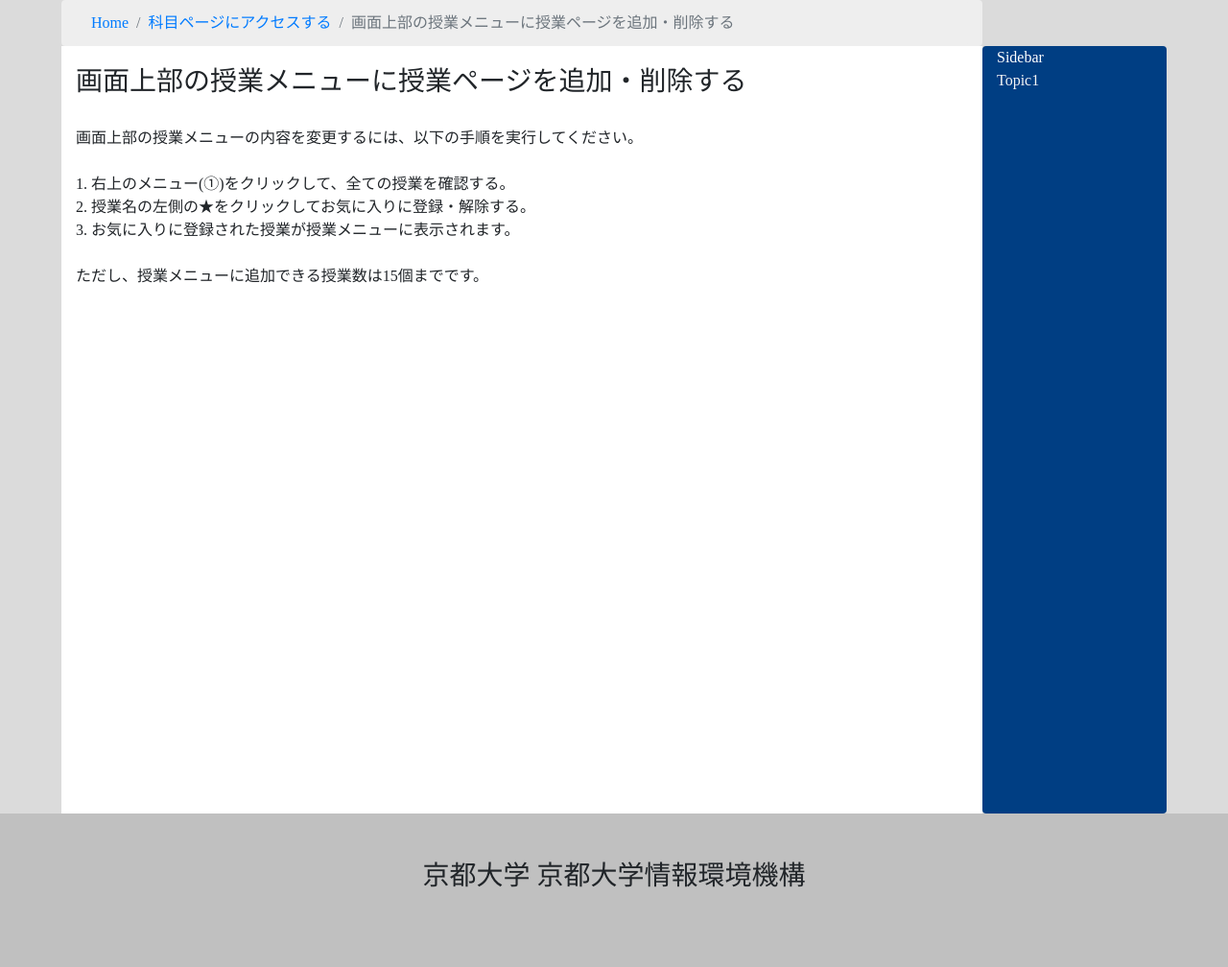
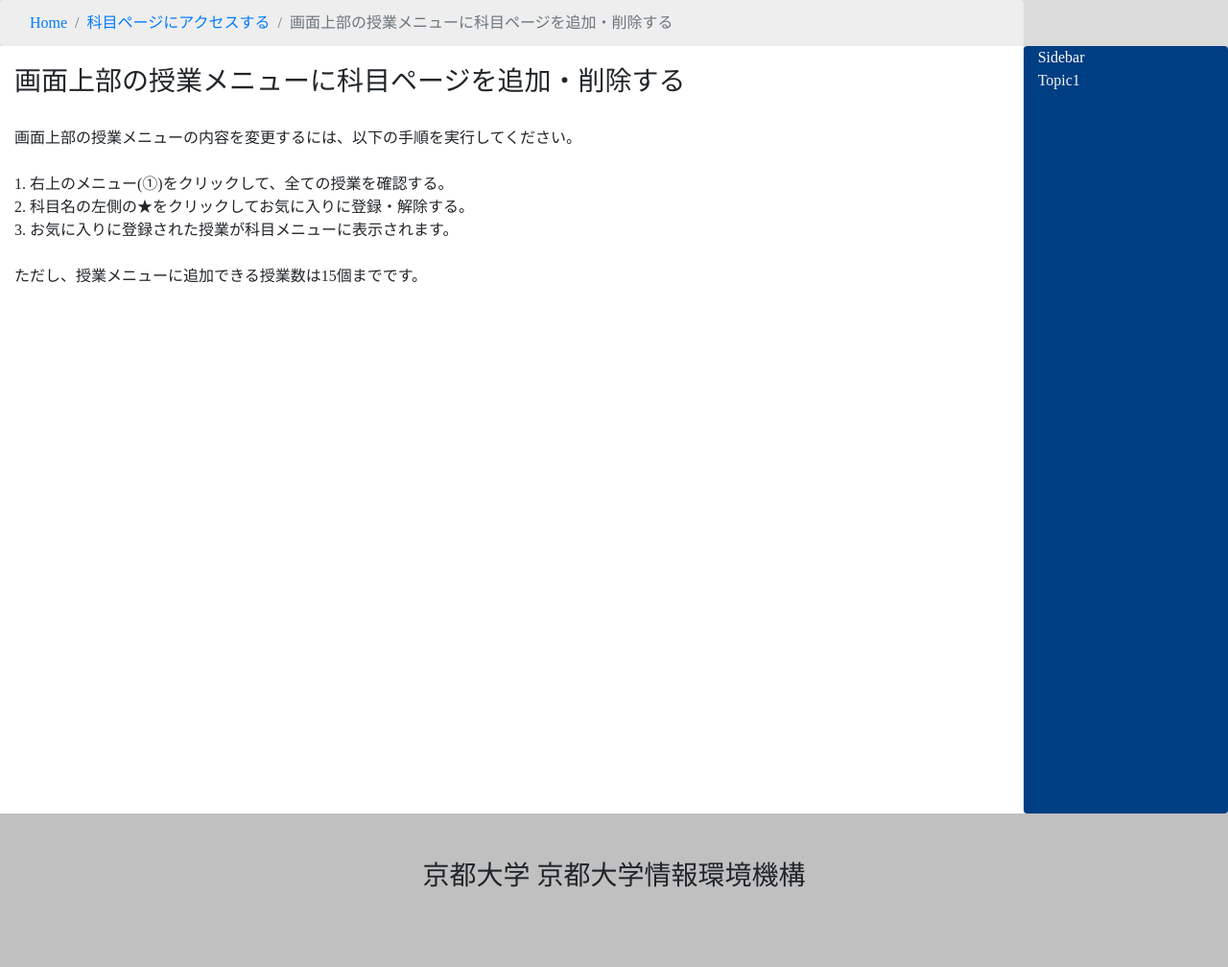
Before and after one commit to kyoto-u/student-guidebook, a Python web app: template templates/add_coursesite.htm in a window 1280 px wide. Shown: the part 56-1064 px from the top of the page at 96% size. Run offline with Jinja, Linux system fonts and the light colour scheme; the template is opened without the code that fills it, so the values that code supplies are empty; some libraries are stand-ins or nearby versions.

Commit message:
style文の除去

```diff
--- a/templates/add_coursesite.htm
+++ b/templates/add_coursesite.htm
@@ -31,25 +31,25 @@
     <nav class="navbar navbar-dark ">
         <a href="#" class="navbar-brand">PandA</a>
     </nav>
-    <div class="container-fluid" style="max-width: 90vw;">
+    <div class="container-fluid">
         <div class="row">
             <div class="col-md-10 col-sm-12 rounded" id="BreadCrumb">
                 <ol class="breadcrumb my-auto">
                     <li class="breadcrumb-item"><a href="#">Home</a></li>
                     <li class="breadcrumb-item"><a href="#">科目ページにアクセスする</a></li>
-                    <li class="breadcrumb-item active" aria-current="page">画面上部の授業メニューに授業ページを追加・削除する</li>
+                    <li class="breadcrumb-item active" aria-current="page">画面上部の授業メニューに科目ページを追加・削除する</li>
                 </ol>
             </div>
             <div class="col-md-10 col-sm-12" id="Main">
                 <div>
-                    <h3 class="Article_title">画面上部の授業メニューに授業ページを追加・削除する</h3>
+                    <h3 class="Article_title">画面上部の授業メニューに科目ページを追加・削除する</h3>
                     <div
                         class="title instructions screensteps-textblock screensteps-wrapper--introduction screensteps-wrapper">
                         画面上部の授業メニューの内容を変更するには、以下の手順を実行してください。<br>
                         <div class="my-4">
                             1. 右上のメニュー(&#9312;)をクリックして、全ての授業を確認する。<br>
-                            2. 授業名の左側の&#9733;をクリックしてお気に入りに登録・解除する。<br>
-                            3. お気に入りに登録された授業が授業メニューに表示されます。<br>
+                            2. 科目名の左側の&#9733;をクリックしてお気に入りに登録・解除する。<br>
+                            3. お気に入りに登録された授業が科目メニューに表示されます。<br>
                         </div>
                         ただし、授業メニューに追加できる授業数は15個までです。
                     </div>
--- a/templates/assignment_details.htm
+++ b/templates/assignment_details.htm
@@ -25,12 +25,13 @@
     <script src="../static/bootstrap/js/bootstrap.js"></script>
     <script src="https://kit.fontawesome.com/7bb95e7ca3.js" crossorigin="anonymous"></script>
 </head>
+<!--checked-->
 
 <body>
     <nav class="navbar navbar-dark">
         <a href="#" class="navbar-brand">PandA</a>
     </nav>
-    <div class="container-fluid" style="max-width: 90vw;">
+    <div class="container-fluid">
         <div class="row">
             <div class="col-md-10 col-sm-12 rounded" id="BreadCrumb">
                 <div>
--- a/templates/assignment_list.htm
+++ b/templates/assignment_list.htm
@@ -31,18 +31,19 @@
     <nav class="navbar navbar-dark ">
         <a href="#" class="navbar-brand">PandA</a>
     </nav>
-    <div class="container-fluid" style="max-width: 90vw;">
+    <div class="container-fluid">
         <div class="row">
             <div class="col-md-10 col-sm-12 rounded" id="BreadCrumb">
                 <ol class="breadcrumb my-auto">
                     <li class="breadcrumb-item"><a href="#">Home</a></li>
                     <li class="breadcrumb-item"><a href="#">「課題」欄で課題を提出する</a></li>
-                    <li class="breadcrumb-item active" aria-current="page">課題一覧表の見方</li>
+                    <li class="breadcrumb-item active" aria-current="page">課題一覧表の見方（提出状態などの各列の説明，ソート)</li>
                 </ol>
             </div>
             <div class="col-md-10 col-sm-12" id="Main">
                 <div>
                     <h3 class="Article_title">
+                        課題一覧表の見方（提出状態などの各列の説明，ソート)
                     </h3>
                     <div
                         class="title instructions screensteps-textblock screensteps-wrapper--introduction screensteps-wrapper">
--- a/templates/assignment_submisson_process.htm
+++ b/templates/assignment_submisson_process.htm
@@ -31,7 +31,7 @@
     <nav class="navbar navbar-dark ">
         <a href="#" class="navbar-brand">PandA</a>
     </nav>
-    <div class="container-fluid" style="max-width: 90vw;">
+    <div class="container-fluid">
         <div class="row">
             <div class="col-md-10 col-sm-12 rounded" id="BreadCrumb">
                 <ol class="breadcrumb my-auto">
--- a/templates/external_tools.htm
+++ b/templates/external_tools.htm
@@ -31,7 +31,7 @@
     <nav class="navbar navbar-dark ">
         <a href="#" class="navbar-brand">PandA</a>
     </nav>
-    <div class="container-fluid" style="max-width: 90vw;">
+    <div class="container-fluid">
         <div class="row">
             <div class="col-md-10 col-sm-12 rounded" id="BreadCrumb">
                 <ol class="breadcrumb my-auto">
--- a/templates/forum_chat.htm
+++ b/templates/forum_chat.htm
@@ -30,7 +30,7 @@
     <nav class="navbar navbar-dark">
         <a href="#" class="navbar-brand">PandA</a>
     </nav>
-    <div class="container-fluid" style="max-width: 90vw;">
+    <div class="container-fluid">
         <div class="row">
             <div class="col-md-10 col-sm-12 rounded" id="BreadCrumb">
                 <ol class="breadcrumb my-auto">
--- a/templates/how_to_login.htm
+++ b/templates/how_to_login.htm
@@ -31,7 +31,7 @@
     <nav class="navbar navbar-dark ">
         <a href="#" class="navbar-brand">PandA</a>
     </nav>
-    <div class="container-fluid" style="max-width: 90vw;">
+    <div class="container-fluid">
         <div class="row">
             <div class="col-md-10 col-sm-12 rounded" id="BreadCrumb">
                 <ol class="breadcrumb my-auto">
--- a/templates/instructions_of_portal.htm
+++ b/templates/instructions_of_portal.htm
@@ -31,7 +31,7 @@
 	<nav class="navbar navbar-dark ">
 		<a href="#" class="navbar-brand">PandA</a>
 	</nav>
-	<div class="container-fluid" style="max-width: 90vw;">
+	<div class="container-fluid">
 		<div class="row">
 			<div class="col-md-10 col-sm-12 rounded" id="BreadCrumb">
 				<ol class="breadcrumb my-auto">
--- a/templates/instructions_of_resources.htm
+++ b/templates/instructions_of_resources.htm
@@ -31,7 +31,7 @@
     <nav class="navbar navbar-dark ">
         <a href="#" class="navbar-brand">PandA</a>
     </nav>
-    <div class="container-fluid" style="max-width: 90vw;">
+    <div class="container-fluid">
         <div class="row">
             <div class="col-md-10 col-sm-12 rounded" id="BreadCrumb">
                 <ol class="breadcrumb my-auto">
--- a/templates/language_site_settings.htm
+++ b/templates/language_site_settings.htm
@@ -31,18 +31,18 @@
     <nav class="navbar navbar-dark ">
         <a href="#" class="navbar-brand">PandA</a>
     </nav>
-    <div class="container-fluid" style="max-width: 90vw;">
+    <div class="container-fluid">
         <div class="row">
             <div class="col-md-10 col-sm-12 rounded" id="BreadCrumb">
                 <ol class="breadcrumb my-auto">
                     <li class="breadcrumb-item"><a href="#">Home</a></li>
                     <li class="breadcrumb-item"><a href="#">ユーザーの各設定を変更する</a></li>
-                    <li class="breadcrumb-item active" aria-current="page">ユーザー設定を変更する</li>
+                    <li class="breadcrumb-item active" aria-current="page">ユーザー設定を変更する(言語/科目の表示・非表示)</li>
                 </ol>
             </div>
             <div class="col-md-10 col-sm-12" id="Main">
                 <div>
-                    <h3 class="Article_title">ユーザー設定を変更する</h3>
+                    <h3 class="Article_title">ユーザー設定を変更する(言語/科目の表示・非表示)</h3>
                     <div>
                         <p style="color: red;">言語設定で設定できる言語はEnglish/日本語です。</p>
                         PandAのユーザー設定を変更するには、以下の手順を実行してください。
--- a/templates/root.htm
+++ b/templates/root.htm
@@ -30,7 +30,7 @@
     <nav class="navbar navbar-dark ">
         <a href="#" class="navbar-brand">PandA</a>
     </nav>
-    <div class="container-fluid" style="max-width: 90vw;">
+    <div class="container-fluid">
         <div class="row">
             <div class="col-md-10 col-sm-12 rounded" id="BreadCrumb">
                 <ol class="breadcrumb my-auto">
--- a/templates/test_feedback.htm
+++ b/templates/test_feedback.htm
@@ -31,7 +31,7 @@
     <nav class="navbar navbar-dark ">
         <a href="#" class="navbar-brand">PandA</a>
     </nav>
-    <div class="container-fluid" style="max-width: 90vw;">
+    <div class="container-fluid">
         <div class="row">
             <div class="col-md-10 col-sm-12 rounded" id="BreadCrumb">
                 <ol class="breadcrumb my-auto">
--- a/templates/test_process.htm
+++ b/templates/test_process.htm
@@ -31,7 +31,7 @@
     <nav class="navbar navbar-dark ">
         <a href="#" class="navbar-brand">PandA</a>
     </nav>
-    <div class="container-fluid" style="max-width: 90vw;">
+    <div class="container-fluid">
         <div class="row">
             <div class="col-md-10 col-sm-12 rounded" id="BreadCrumb">
                 <ol class="breadcrumb my-auto">
--- a/templates/view_gradebook.htm
+++ b/templates/view_gradebook.htm
@@ -31,7 +31,7 @@
     <nav class="navbar navbar-dark ">
         <a href="#" class="navbar-brand">PandA</a>
     </nav>
-    <div class="container-fluid" style="max-width: 90vw;">
+    <div class="container-fluid">
         <div class="row">
             <div class="col-md-10 col-sm-12 rounded" id="BreadCrumb">
                 <ol class="breadcrumb my-auto">
--- a/templates/what_is_coursesite.htm
+++ b/templates/what_is_coursesite.htm
@@ -31,7 +31,7 @@
     <nav class="navbar navbar-dark ">
         <a href="#" class="navbar-brand">PandA</a>
     </nav>
-    <div class="container-fluid" style="max-width: 90vw;">
+    <div class="container-fluid">
         <div class="row">
             <div class="col-md-10 col-sm-12 rounded" id="BreadCrumb">
                 <ol class="breadcrumb my-auto">
--- a/templates/where_are_recources.htm
+++ b/templates/where_are_recources.htm
@@ -31,7 +31,7 @@
     <nav class="navbar navbar-dark ">
         <a href="#" class="navbar-brand">PandA</a>
     </nav>
-    <div class="container-fluid" style="max-width: 90vw;">
+    <div class="container-fluid">
         <div class="row">
             <div class="col-md-10 col-sm-12 rounded" id="BreadCrumb">
                 <ol class="breadcrumb my-auto">
--- a/templates/where_is_media_gallery.htm
+++ b/templates/where_is_media_gallery.htm
@@ -31,7 +31,7 @@
     <nav class="navbar navbar-dark ">
         <a href="#" class="navbar-brand">PandA</a>
     </nav>
-    <div class="container-fluid" style="max-width: 90vw;">
+    <div class="container-fluid">
         <div class="row">
             <div class="col-md-10 col-sm-12 rounded" id="BreadCrumb">
                 <ol class="breadcrumb my-auto">
```
Also changed, not shown: templates/index.htm (+30 -19 lines).
